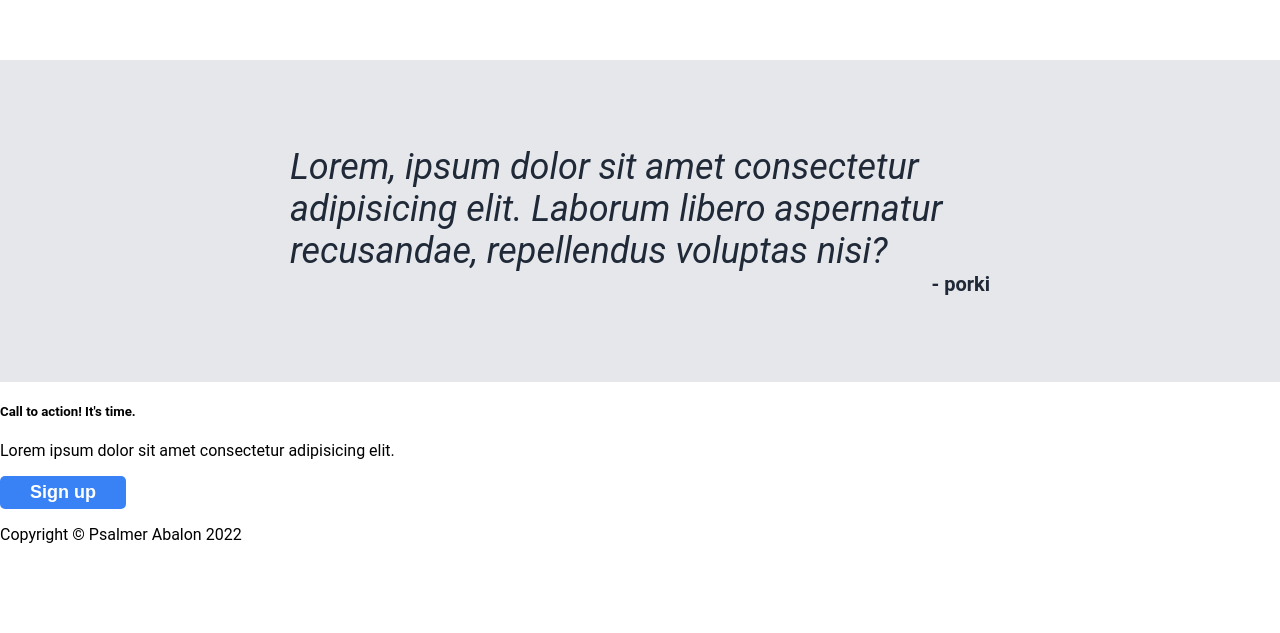
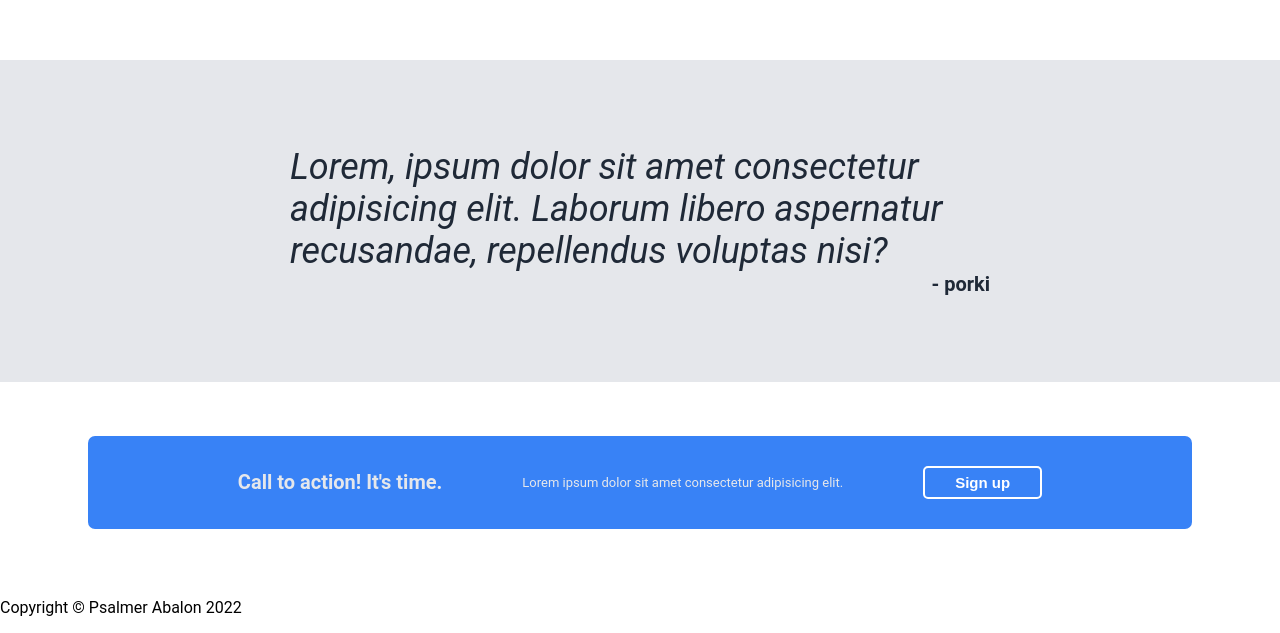
Before and after one commit to pslmr/landing-page-test, a plain HTML site: page index.html in a window 1280 px wide. Shown: the part 1024-1657 px from the top of the page. Before the commit the page ends 1584 px from the top, so only its background shows below. Drawn offline with Linux system fonts and the light colour scheme.

Commit message:
Add style to cta class section in style.css

```diff
--- a/style.css
+++ b/style.css
@@ -149,3 +149,41 @@ a {
   font-weight: 700;
   text-align: right;
 }
+
+.cta-container {
+  display: flex;
+  justify-content: center;
+  align-items: center;
+  height: 200px;
+}
+
+.cta {
+  display: flex;
+  background-color: #3882f6;
+  align-items: center;
+  border-radius: 7px;
+  padding: 30px 150px;
+  gap: 80px;
+}
+
+.cta-textbox {
+  display: flex;
+  flex-direction: column;
+}
+
+.cta .btn {
+  border: 2px solid #ffffff;
+  font-size: 15px;
+}
+
+.cta h5 {
+  font-size: 20px;
+  color: #e5e7eb;
+  margin: 0;
+}
+
+.cta p {
+  font-size: 13px;
+  color: #e5e7eb;
+  margin: 0;
+}
```
